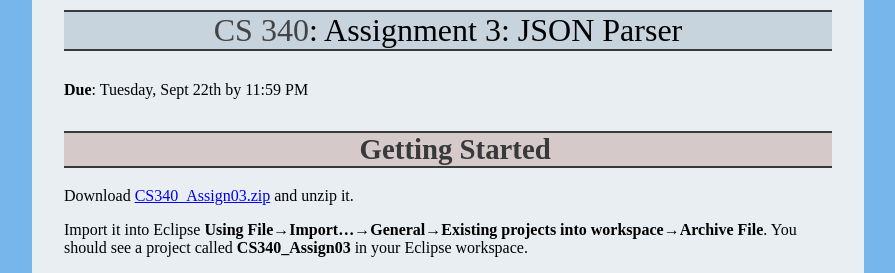
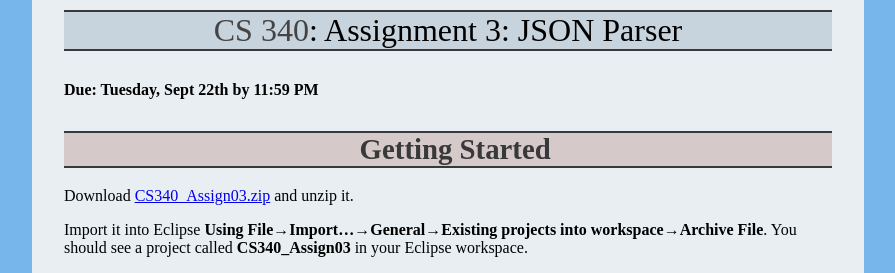
Before and after one commit to ycpcs/cs340-fall2026, a Jekyll site: the page built from assign/assign03.md, in a window 1280 px wide and 900 px high. Shown: the top 273 px of the window, without its empty margins (192-1087 px from the left). Built offline with Jekyll 4.4.1, drawn with Linux system fonts in a browser that asks for light colours.

```diff
--- a/assign/assign03.md
+++ b/assign/assign03.md
@@ -3,7 +3,7 @@ layout: default
 title: "Assignment 3: JSON Parser"
 ---
 
-**Due**: Tuesday, Sept 22th by 11:59 PM
+**Due: Tuesday, Sept 22th by 11:59 PM**
 
 Getting Started
 ===============
```
